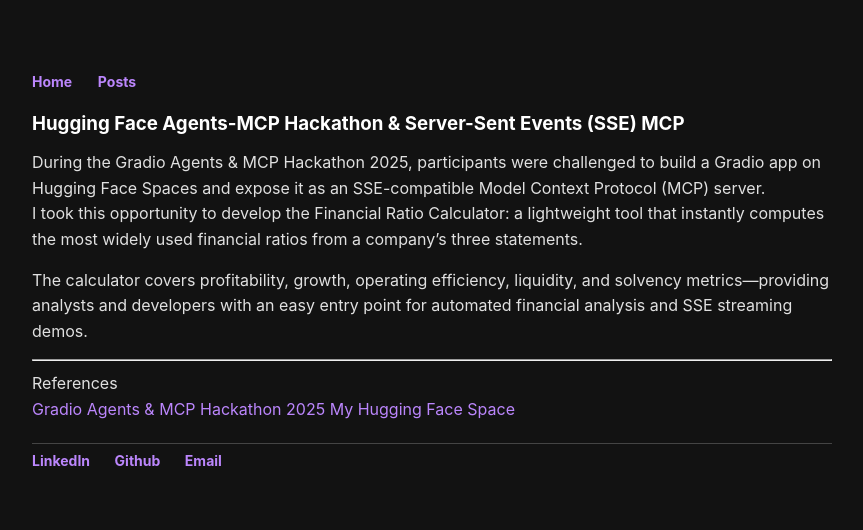
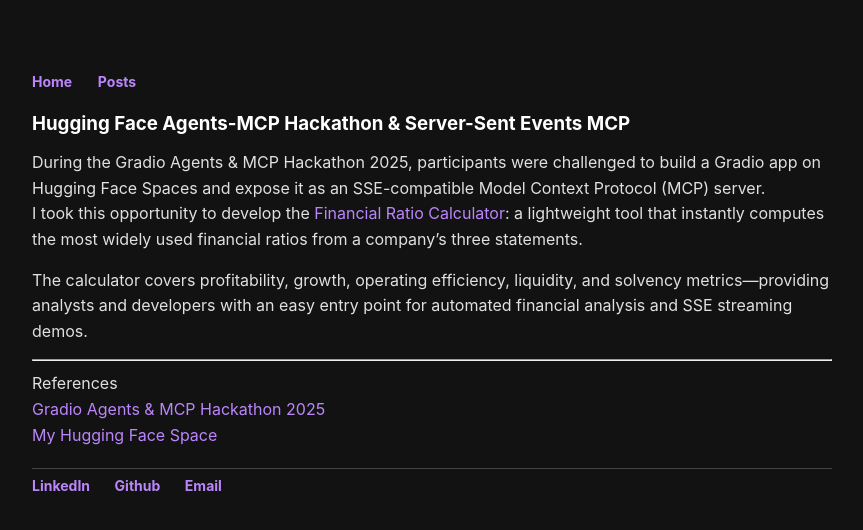
Before and after one commit to sean-sj-jung/sean-sj-jung.github.io, a Jekyll site: the page built from _posts/2025-06-09-SSEMCP.md, in a window 1280 px wide. Shown: the top 530 px of the page, without its empty margins (208-1071 px from the left). Built offline with Jekyll 4.4.1, drawn with Linux system fonts in a browser that asks for light colours; nearby versions of some CDN libraries.

Commit message:
update sse

```diff
--- a/_posts/2025-06-09-SSEMCP.md
+++ b/_posts/2025-06-09-SSEMCP.md
@@ -5,10 +5,10 @@
 excerpt: "Building a SSE MCP server"
 ---
 
-### Hugging Face Agents-MCP Hackathon & Server-Sent Events (SSE) MCP
+### Hugging Face Agents-MCP Hackathon & Server-Sent Events MCP
 
 During the Gradio Agents & MCP Hackathon 2025, participants were challenged to build a Gradio app on Hugging Face Spaces and expose it as an SSE-compatible Model Context Protocol (MCP) server.
-I took this opportunity to develop the Financial Ratio Calculator: a lightweight tool that instantly computes the most widely used financial ratios from a company’s three statements.
+I took this opportunity to develop the [Financial Ratio Calculator](https://huggingface.co/spaces/Agents-MCP-Hackathon/FinancialRatioCalculator): a lightweight tool that instantly computes the most widely used financial ratios from a company’s three statements.
 
 The calculator covers profitability, growth, operating efficiency, liquidity, and solvency metrics—providing analysts and developers with an easy entry point for automated financial analysis and SSE streaming demos.
 
```
